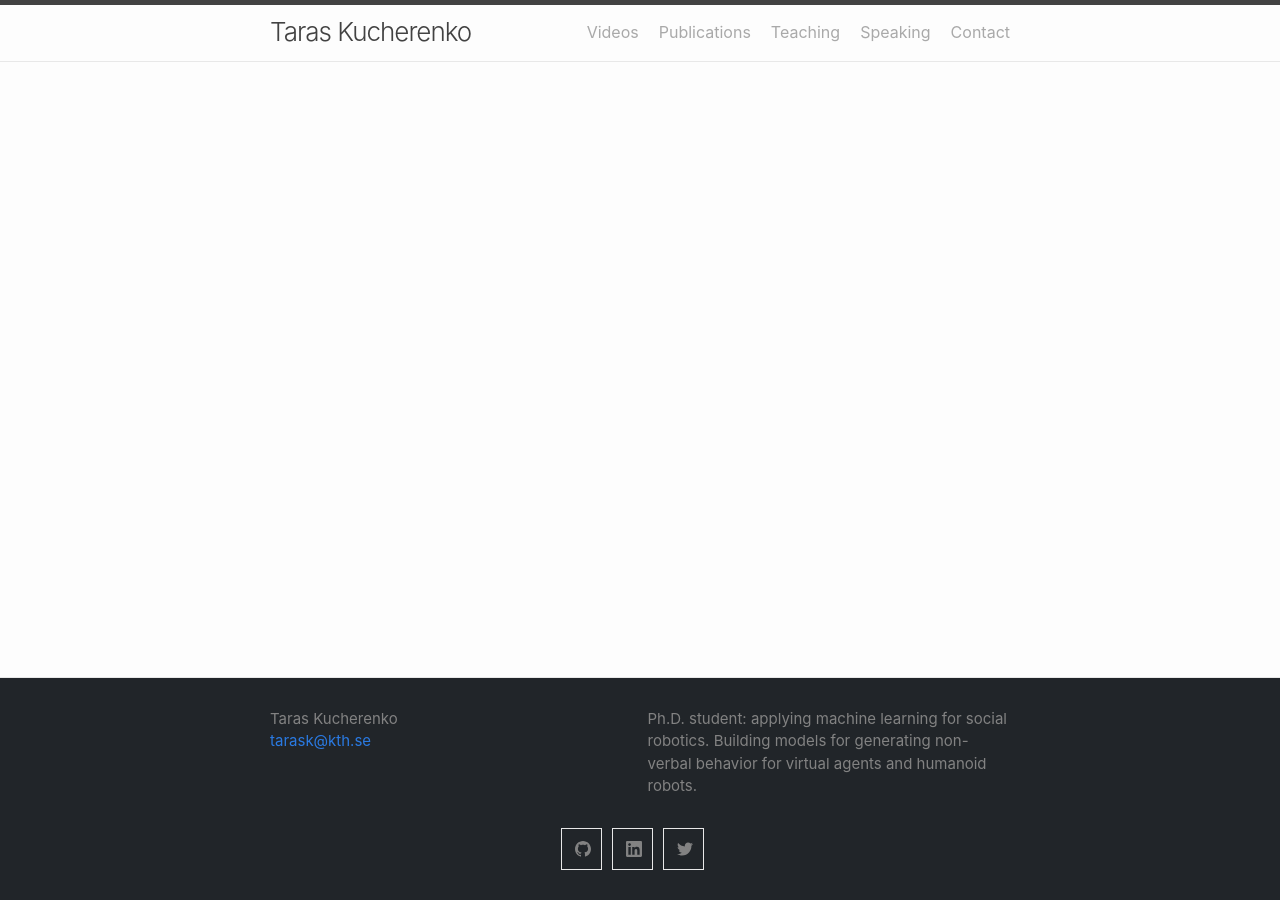
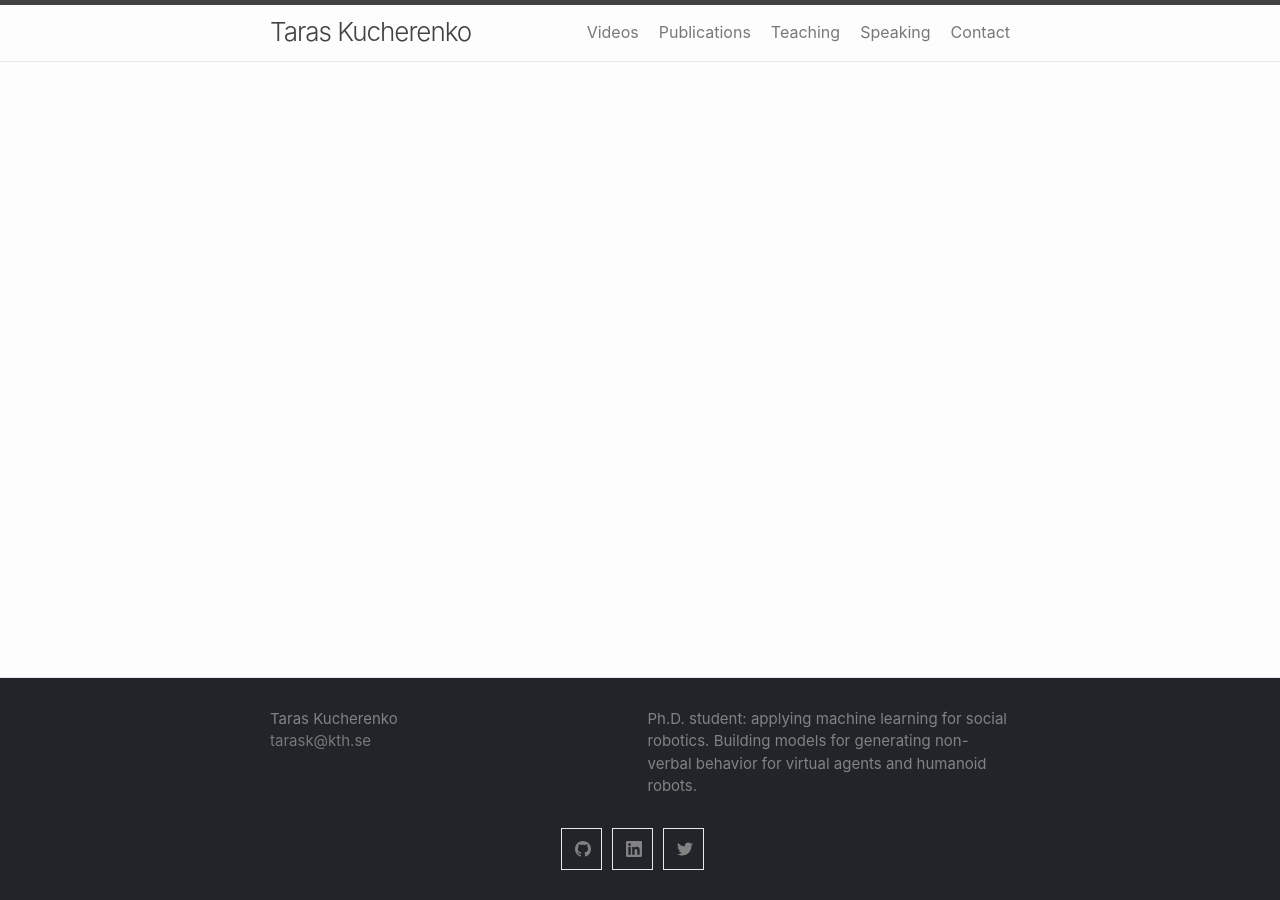
Before and after one commit to Svito-zar/Svito-zar.github.io, a Jekyll site: the page built from about.md, in a window 1280 px wide. Built offline with Jekyll 4.4.1, drawn with Linux system fonts in a browser that asks for light colours; our own code applies the rules of GitHub Pages for plain Markdown files.

Commit message:
add some changes for styles

```diff
--- a/_sass/minima/_layout.scss
+++ b/_sass/minima/_layout.scss
@@ -2,6 +2,7 @@
  * Site header
  */
 a {
+  color: #787878;
   text-decoration: none !important;
 }
 a:hover {
@@ -93,7 +94,7 @@ font-weight: bold!important;
   }
 
   .page-link {
-    color: #A9A9A9;
+    color: #787878;
     line-height: $base-line-height;
     display: inline-block;
     padding: 5px 10px;
@@ -151,7 +152,7 @@ font-weight: bold!important;
     }
 
     .page-link {
-      color: #A9A9A9;
+      color: #787878;
       display: inline-block;
       padding: 0;
 
```
Also changed, not shown: index.md (+1 -1 lines).
